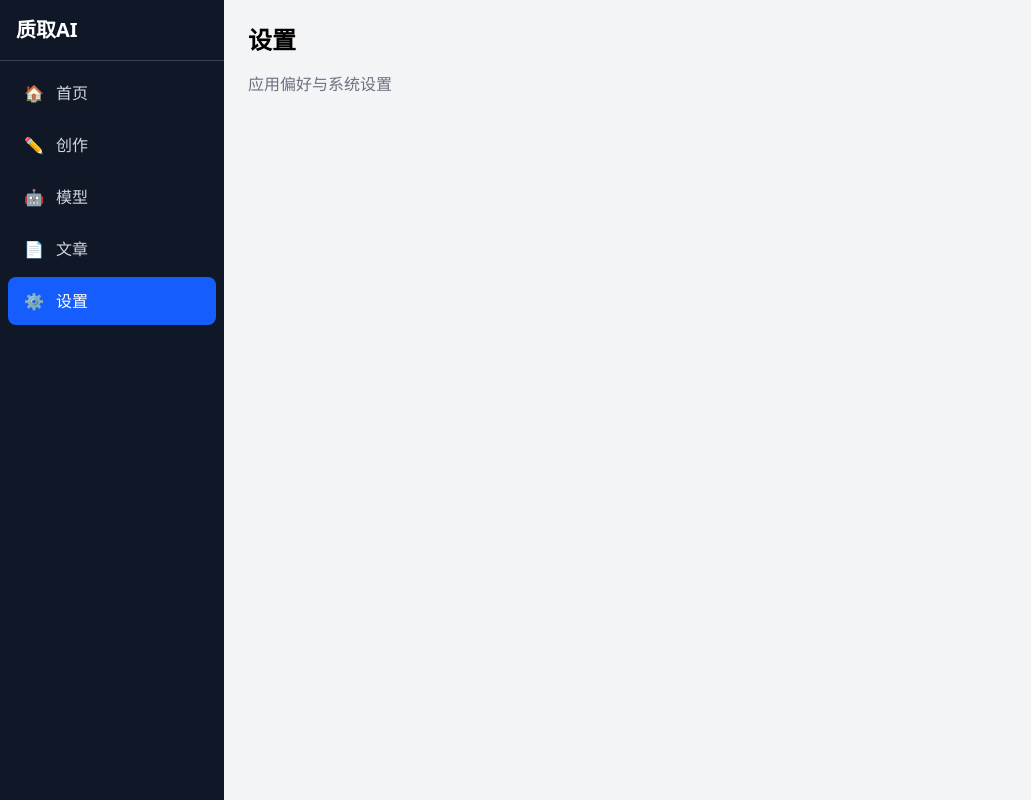
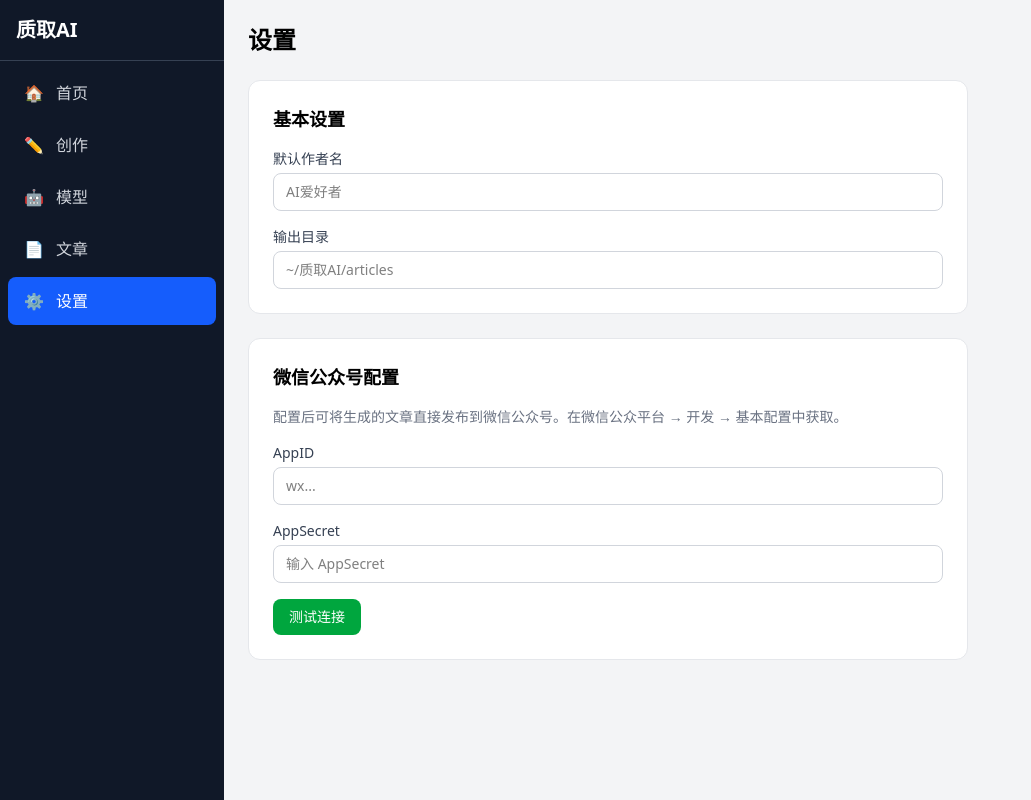
Before and after one commit to gezhigang000/inkapp, a React (Vite) app in the folder app/: page /settings in a window 1280 px wide. Shown: the whole page, without its empty margins (0-1031 px from the left). Built offline with nearby package versions, Linux system fonts and the light colour scheme.

Commit message:
feat: 微信公众号发布配置与设置页
Co-Authored-By: Claude Opus 4.6 <noreply@anthropic.com>

```diff
--- /dev/null
+++ b/app/src/components/WechatConfig.tsx
@@ -0,0 +1,66 @@
+import { useState } from "react";
+import { useConfig } from "../hooks/useConfig";
+
+export default function WechatConfig() {
+  const { getConfig, updateConfig } = useConfig();
+  const [testing, setTesting] = useState(false);
+  const [testResult, setTestResult] = useState<"success" | "error" | null>(null);
+
+  const handleTest = async () => {
+    setTesting(true);
+    setTestResult(null);
+    try {
+      // In real implementation, this would call sidecar to test the connection
+      // For now, just validate that both fields are filled
+      const appId = getConfig("WECHAT_APP_ID");
+      const appSecret = getConfig("WECHAT_APP_SECRET");
+      if (appId && appSecret) {
+        setTestResult("success");
+      } else {
+        setTestResult("error");
+      }
+    } finally {
+      setTesting(false);
+    }
+  };
+
+  return (
+    <div className="bg-white rounded-xl border border-gray-200 p-6">
+      <h3 className="text-lg font-semibold mb-4">微信公众号配置</h3>
+      <p className="text-sm text-gray-500 mb-4">
+        配置后可将生成的文章直接发布到微信公众号。在微信公众平台 → 开发 → 基本配置中获取。
+      </p>
+      <div className="space-y-4">
+        <div>
+          <label className="block text-sm font-medium text-gray-700 mb-1">AppID</label>
+          <input
+            type="text"
+            value={getConfig("WECHAT_APP_ID")}
+            onChange={(e) => updateConfig("WECHAT_APP_ID", e.target.value)}
+            placeholder="wx..."
+            className="w-full px-3 py-2 border border-gray-300 rounded-lg text-sm"
+          />
+        </div>
+        <div>
+          <label className="block text-sm font-medium text-gray-700 mb-1">AppSecret</label>
+          <input
+            type="password"
+            value={getConfig("WECHAT_APP_SECRET")}
+            onChange={(e) => updateConfig("WECHAT_APP_SECRET", e.target.value)}
+            placeholder="输入 AppSecret"
+            className="w-full px-3 py-2 border border-gray-300 rounded-lg text-sm"
+          />
+        </div>
+        <button
+          onClick={handleTest}
+          disabled={testing}
+          className="px-4 py-2 text-sm bg-green-600 text-white rounded-lg hover:bg-green-700 disabled:opacity-50 cursor-pointer"
+        >
+          {testing ? "测试中..." : "测试连接"}
+        </button>
+        {testResult === "success" && <p className="text-sm text-green-600">连接成功 ✓</p>}
+        {testResult === "error" && <p className="text-sm text-red-600">连接失败，请检查配置</p>}
+      </div>
+    </div>
+  );
+}
--- a/app/src/pages/Settings.tsx
+++ b/app/src/pages/Settings.tsx
@@ -1,8 +1,44 @@
+import WechatConfig from "../components/WechatConfig";
+import { useConfig } from "../hooks/useConfig";
+
 export default function Settings() {
+  const { getConfig, updateConfig } = useConfig();
+
   return (
-    <div className="p-6">
-      <h1 className="text-2xl font-bold mb-4">设置</h1>
-      <p className="text-gray-500">应用偏好与系统设置</p>
+    <div className="p-6 max-w-3xl">
+      <h1 className="text-2xl font-bold mb-6">设置</h1>
+
+      <div className="space-y-6">
+        {/* General settings */}
+        <div className="bg-white rounded-xl border border-gray-200 p-6">
+          <h3 className="text-lg font-semibold mb-4">基本设置</h3>
+          <div className="space-y-4">
+            <div>
+              <label className="block text-sm font-medium text-gray-700 mb-1">默认作者名</label>
+              <input
+                type="text"
+                value={getConfig("AUTHOR")}
+                onChange={(e) => updateConfig("AUTHOR", e.target.value)}
+                placeholder="AI爱好者"
+                className="w-full px-3 py-2 border border-gray-300 rounded-lg text-sm"
+              />
+            </div>
+            <div>
+              <label className="block text-sm font-medium text-gray-700 mb-1">输出目录</label>
+              <input
+                type="text"
+                value={getConfig("OUTPUT_DIR")}
+                onChange={(e) => updateConfig("OUTPUT_DIR", e.target.value)}
+                placeholder="~/质取AI/articles"
+                className="w-full px-3 py-2 border border-gray-300 rounded-lg text-sm"
+              />
+            </div>
+          </div>
+        </div>
+
+        {/* WeChat config */}
+        <WechatConfig />
+      </div>
     </div>
   );
 }
```
